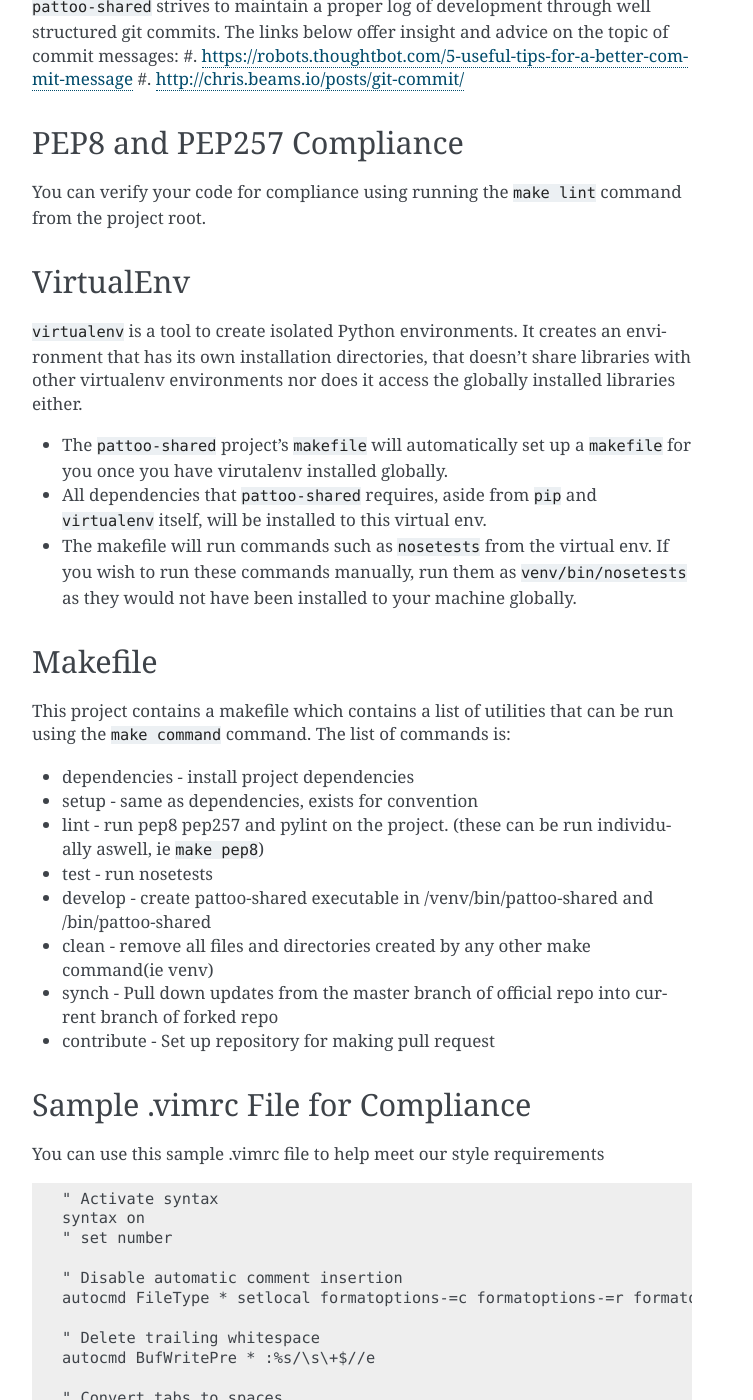
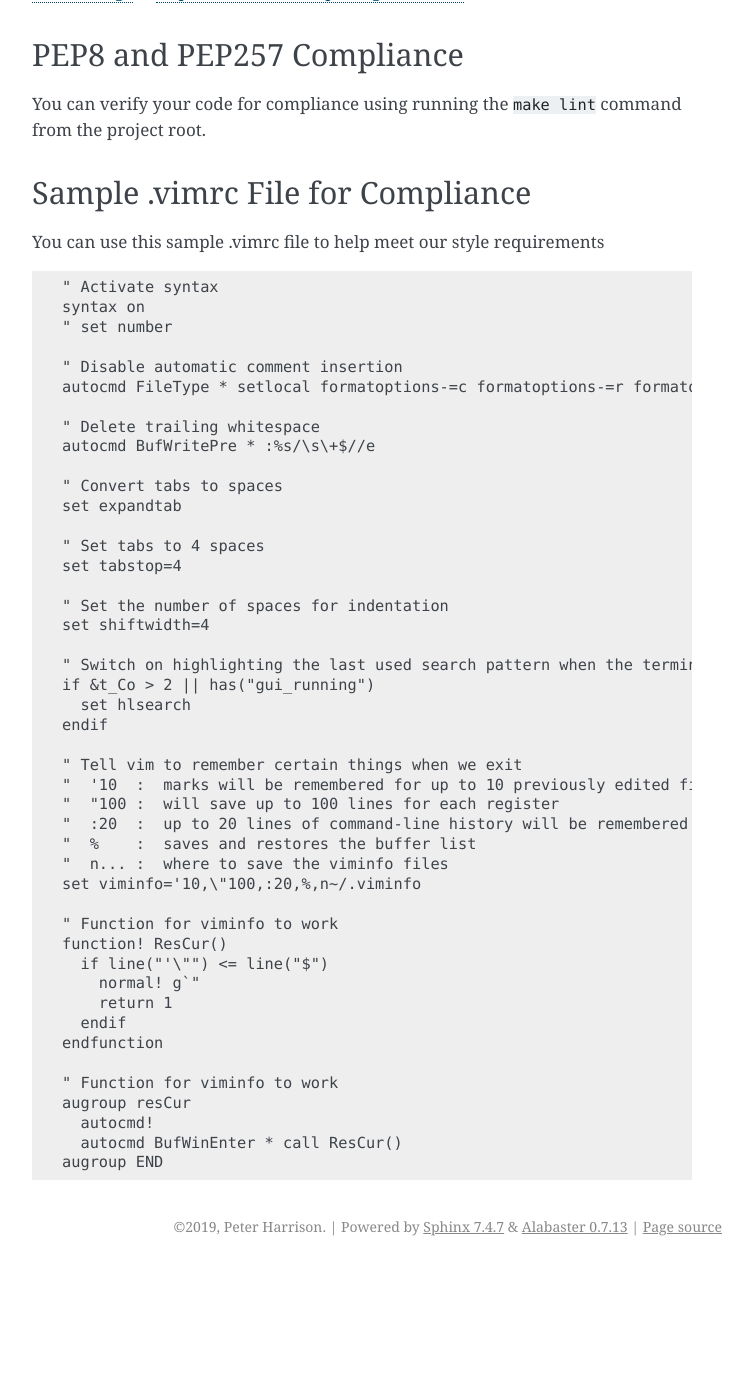
Before and after one commit to gill876/pattoo-shared, a Sphinx documentation site: the page built from docs/contributing.rst, in a window 1280 px wide and 1400 px high, scrolled down 2127 px. Shown: the whole window, without its empty margins (388-1141 px from the left). Built offline with Sphinx 7.4.7, drawn with Linux system fonts in a browser that asks for light colours; after the commit the page ends 3393 px from its top, so only the background shows below that; some of the changed text lies outside the part shown.

Commit message:
Added contributing.rst file

```diff
--- a/docs/contributing.rst
+++ b/docs/contributing.rst
@@ -1,11 +1,5 @@
 How To Contribute
 =================
-
-PLACEHOLDER THIS DOES NOT WORK YET
-PLACEHOLDER THIS DOES NOT WORK YET
-PLACEHOLDER THIS DOES NOT WORK YET
-PLACEHOLDER THIS DOES NOT WORK YET
-PLACEHOLDER THIS DOES NOT WORK YET
 
 Below is the workflow for having your contribution accepted into the ``pattoo-shared`` repository.
 
@@ -13,10 +7,10 @@
 #. If the feature is approved, assign the issue to yourself
 #. Fork the project
 #. Clone the fork to your local machine
-#. Run ``make setup`` to install dependencies to virtualenv (information about virtualenv found further below in this doc)
+#. Run ``python3 setup.py install --user`` to install the package in your local environment.
 #. Add the original project as a remote (git remote add upstream https://github.com/PalisadoesFoundation/pattoo-shared, check with: git remote -v)
 #. Create a topic branch for your change (git checkout -b ``BranchName``\ )
-#. you may create additional branches if modifying multiple parts of the code
+#. You may create additional branches if modifying multiple parts of the code
 #. Write code and Commit your changes locally. Example proper git commit message below:
 
 .. code-block::
@@ -86,32 +80,6 @@
 
 You can verify your code for compliance using running the ``make lint`` command from the project root.
 
-VirtualEnv
-----------
-
-``virtualenv`` is a tool to create isolated Python environments.
-It creates an environment that has its own installation directories, that doesn’t share libraries with other virtualenv environments nor does it access the globally installed libraries either.
-
-* The ``pattoo-shared`` project's ``makefile`` will automatically set up a ``makefile`` for you once you have virutalenv installed globally.
-* All dependencies that ``pattoo-shared`` requires, aside from ``pip`` and ``virtualenv`` itself, will be installed to this virtual env.
-* The makefile will run commands such as ``nosetests`` from the virtual env. If you wish to run these commands manually, run them as ``venv/bin/nosetests`` as they would not have been installed to your machine globally.
-
-Makefile
---------
-
-This project contains a makefile which contains a list of utilities that can be run using the ``make command`` command.
-The list of commands is:
-
-
-* dependencies - install project dependencies
-* setup - same as dependencies, exists for convention
-* lint - run pep8 pep257 and pylint on the project. (these can be run individually aswell, ie ``make pep8``\ )
-* test - run nosetests
-* develop - create pattoo-shared executable in /venv/bin/pattoo-shared and /bin/pattoo-shared
-* clean - remove all files and directories created by any other make command(ie venv)
-* synch - Pull down updates from the master branch of official repo into current branch of forked repo
-* contribute - Set up repository for making pull request
-
 Sample .vimrc File for Compliance
 ---------------------------------
 
```
